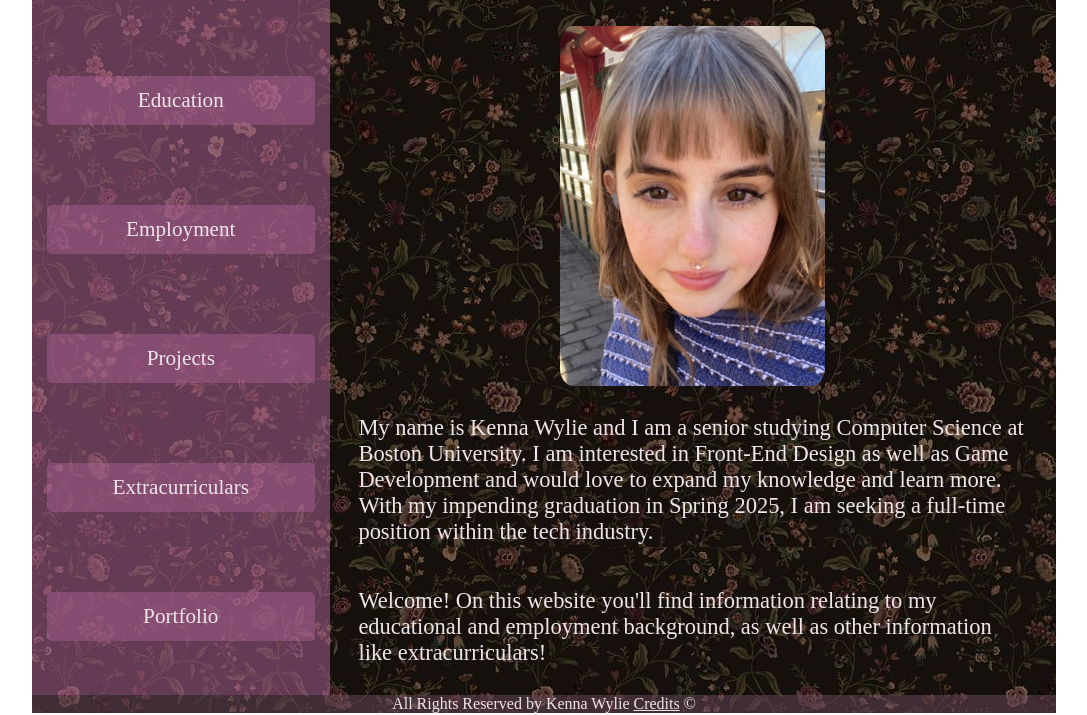
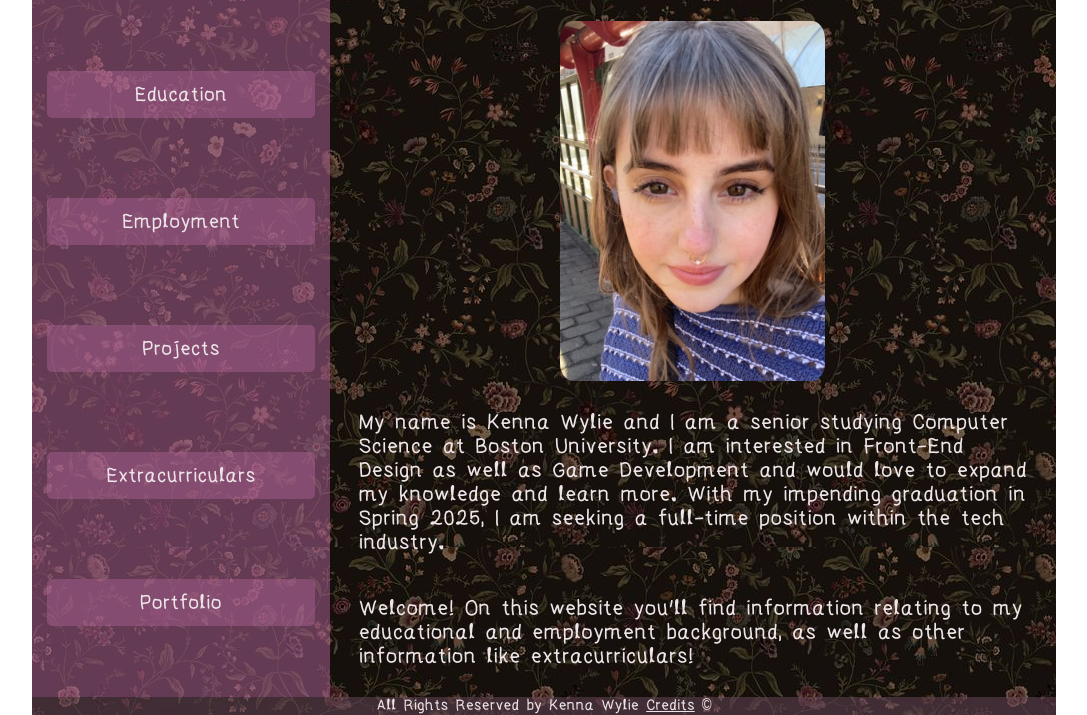
Before and after one commit to kennajw/mp-1, a plain HTML site: page html/index.html in a window 1280 px wide. Shown: the part 164-879 px from the top of the page, without its empty margins (96-1183 px from the left). Drawn offline with Linux system fonts and the light colour scheme.

Commit message:
updated fonts

```diff
--- a/css/calc.css
+++ b/css/calc.css
@@ -1,5 +1,6 @@
 * {
     background-color: #8ACE00;
+    font-family: 'Arial', sans-serif;
 }
 
 #output {
--- a/css/education.css
+++ b/css/education.css
@@ -1,7 +1,13 @@
+@font-face {
+    font-family: 'alifias-handwritten';
+    src: url(../src/AlifiasHandwritten1-naJR.ttf);
+}
+
 *{
     margin: 0;
     box-sizing: border-box;
     color: #EEE5E9;
+    font-family: 'alifias-handwritten', 'Courier New', Courier, monospace;
 }
 
 #page-container {
--- a/css/employment.css
+++ b/css/employment.css
@@ -1,7 +1,13 @@
+@font-face {
+    font-family: 'alifias-handwritten';
+    src: url(../src/AlifiasHandwritten1-naJR.ttf);
+}
+
 *{
     margin: 0;
     box-sizing: border-box;
     color: #EEE5E9;
+    font-family: 'alifias-handwritten', 'Courier New', Courier, monospace;
 }
 
 #page-container {
--- a/css/extracurriculars.css
+++ b/css/extracurriculars.css
@@ -1,7 +1,13 @@
+@font-face {
+    font-family: 'alifias-handwritten';
+    src: url(../src/AlifiasHandwritten1-naJR.ttf);
+}
+
 *{
     margin: 0;
     box-sizing: border-box;
     color: #EEE5E9;
+    font-family: 'alifias-handwritten', 'Courier New', Courier, monospace;
 }
 
 #page-container {
--- a/css/home.css
+++ b/css/home.css
@@ -1,7 +1,13 @@
+@font-face {
+    font-family: 'alifias-handwritten';
+    src: url(../src/AlifiasHandwritten1-naJR.ttf);
+}
+
 *{
     margin: 0;
     box-sizing: border-box;
     color: #EEE5E9;
+    font-family: 'alifias-handwritten', 'Courier New', Courier, monospace;
 }
 
 #page-container {
--- a/css/portfolio.css
+++ b/css/portfolio.css
@@ -1,7 +1,13 @@
+@font-face {
+    font-family: 'alifias-handwritten';
+    src: url(../src/AlifiasHandwritten1-naJR.ttf);
+}
+
 *{
     margin: 0;
     box-sizing: border-box;
     color: #EEE5E9;
+    font-family: 'alifias-handwritten', 'Courier New', Courier, monospace;
 }
 
 #page-container {
--- a/css/projects.css
+++ b/css/projects.css
@@ -1,7 +1,13 @@
+@font-face {
+    font-family: 'alifias-handwritten';
+    src: url(../src/AlifiasHandwritten1-naJR.ttf);
+}
+
 *{
     margin: 0;
     box-sizing: border-box;
     color: #EEE5E9;
+    font-family: 'alifias-handwritten', 'Courier New', Courier, monospace;
 }
 
 #page-container {
```
Also changed, not shown: src/AlifiasHandwritten1-naJR.ttf (added).
